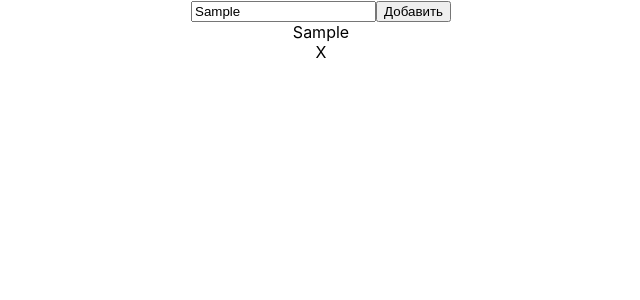
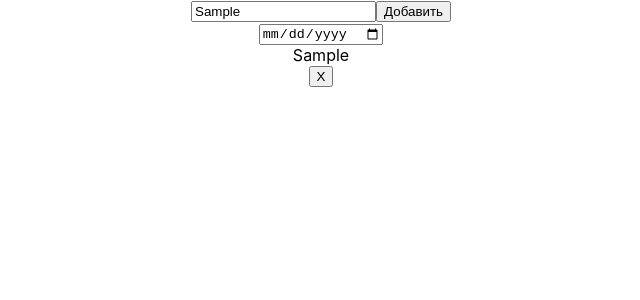
Before and after one commit to uginza/Date-Calculator, a React (Create React App) app: page / in a window 1280 px wide. Both pictures are taken after typing "Sample" into the empty fields and a click on the button "Добавить". Shown: the top 300 px of the page, without its empty margins (319-959 px from the left). Built offline with nearby package versions, Linux system fonts and the light colour scheme.

Commit message:
Datepicker is added

```diff
--- a/package.json
+++ b/package.json
@@ -7,8 +7,10 @@
     "@testing-library/react": "^13.0.0",
     "@testing-library/user-event": "^13.2.1",
     "@types/jest": "^27.0.1",
+    "@types/moment": "^2.13.0",
     "@types/node": "^16.7.13",
     "@types/react": "^18.0.0",
+    "@types/react-calendar": "^4.1.0",
     "@types/react-dom": "^18.0.0",
     "@types/uuid": "^9.0.2",
     "react": "^18.2.0",
--- a/src/App.tsx
+++ b/src/App.tsx
@@ -14,9 +14,9 @@ export type PersonsType = NewNameType[]
 
 function App() {
 
-
     const [name, setText] = useState('')
     const [persons, setPerson] = useState<PersonsType>([])
+
 
     const addPerson = () => {
         if (name) {
--- a/src/Person-Component/Person.tsx
+++ b/src/Person-Component/Person.tsx
@@ -1,4 +1,4 @@
-import React from "react";
+import React, {useState} from "react";
 import {NewNameType} from "../App";
 
 type PersonPropsType = {
@@ -7,11 +7,11 @@ type PersonPropsType = {
 }
 
 export function Person(props: PersonPropsType) {
-
     return (
         <div key={props.person.id}>
+            <input type={'date'}/>
             <div>{props.person.name}</div>
-            <div onClick={()=>props.removePerson(props.person.id)}>X</div>
+            <button onClick={()=>props.removePerson(props.person.id)}>X</button>
         </div>
     )
 }
```
Also changed, not shown: 1 other file (tests, documents, lock files or other folders).
